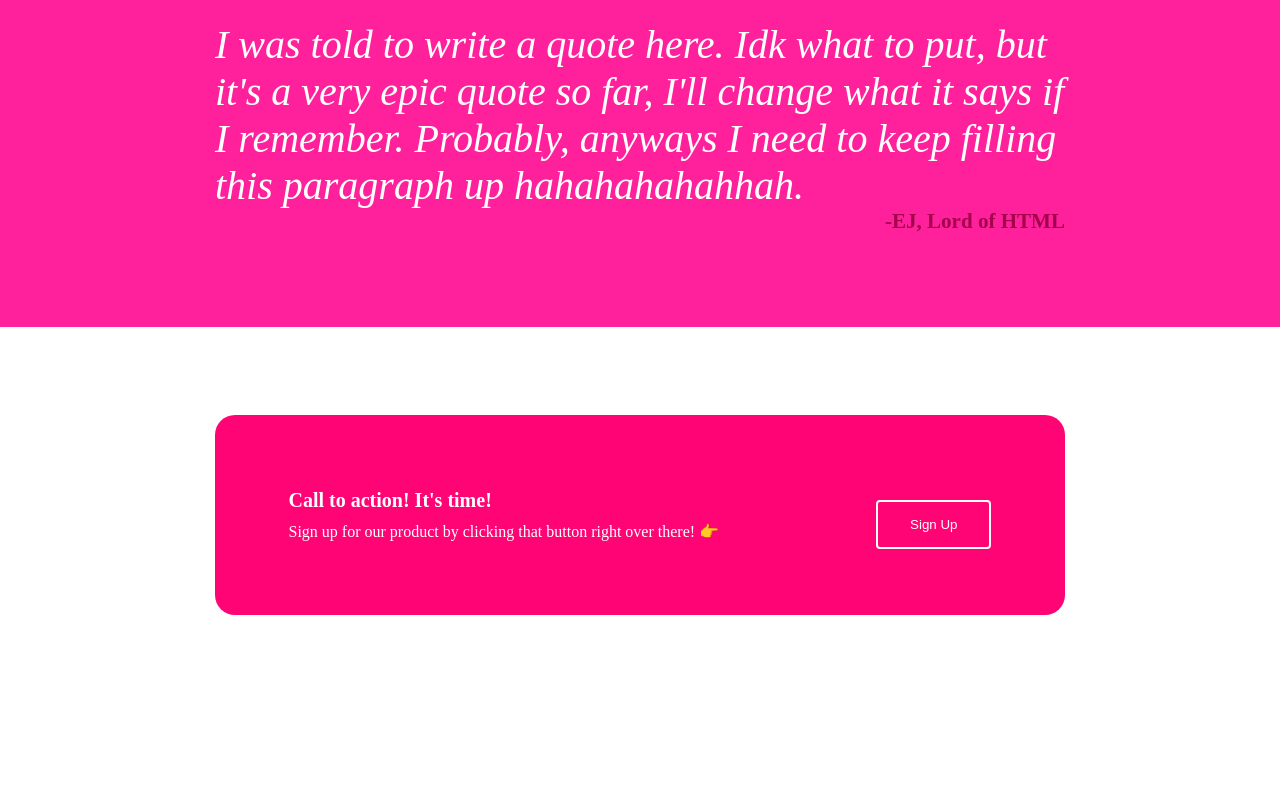
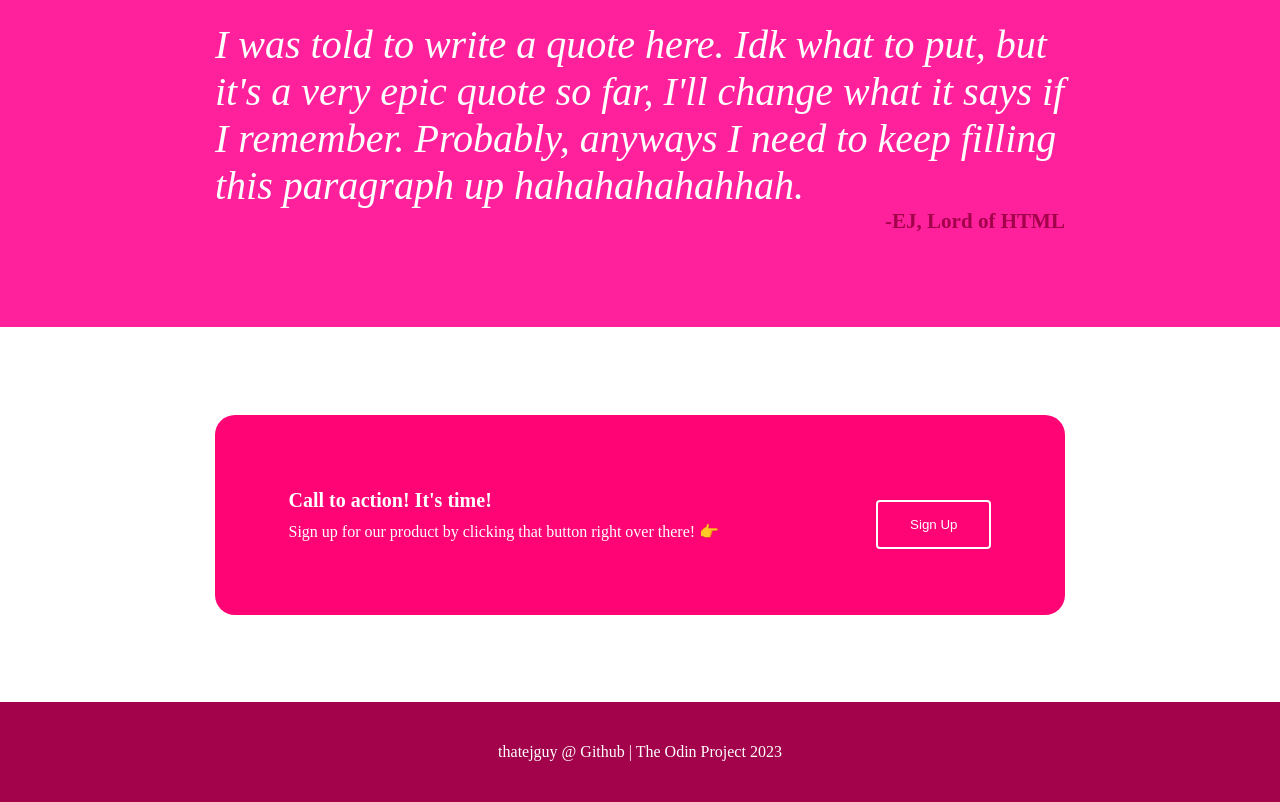
Before and after one commit to thatejguy/landing-page, a plain HTML site: page index.html in a window 1280 px wide. Shown: the part 823-1625 px from the top of the page. Before the commit the page ends 1525 px from the top, so only its background shows below. Drawn offline with Linux system fonts and the light colour scheme.

Commit message:
Added a footer

```diff
--- a/index.html
+++ b/index.html
@@ -83,5 +83,11 @@
         </div>
     </section>
 
+    <footer class="footer">
+        <div class="footercontainer">
+            <div class="footertext">thatejguy @ Github | The Odin Project 2023</div>
+        </div>
+    </footer>
+
 </body>
 </html>
--- a/styles.css
+++ b/styles.css
@@ -196,3 +196,15 @@ a {
     border-radius: 4px;
     border: 2px solid white;
 }
+
+.footer {
+    background:rgb(162, 3, 75);
+    height: 100px;
+    display: flex;
+    align-items: center;
+    justify-content: center;
+}
+
+.footertext {
+    color: white;
+}
```
